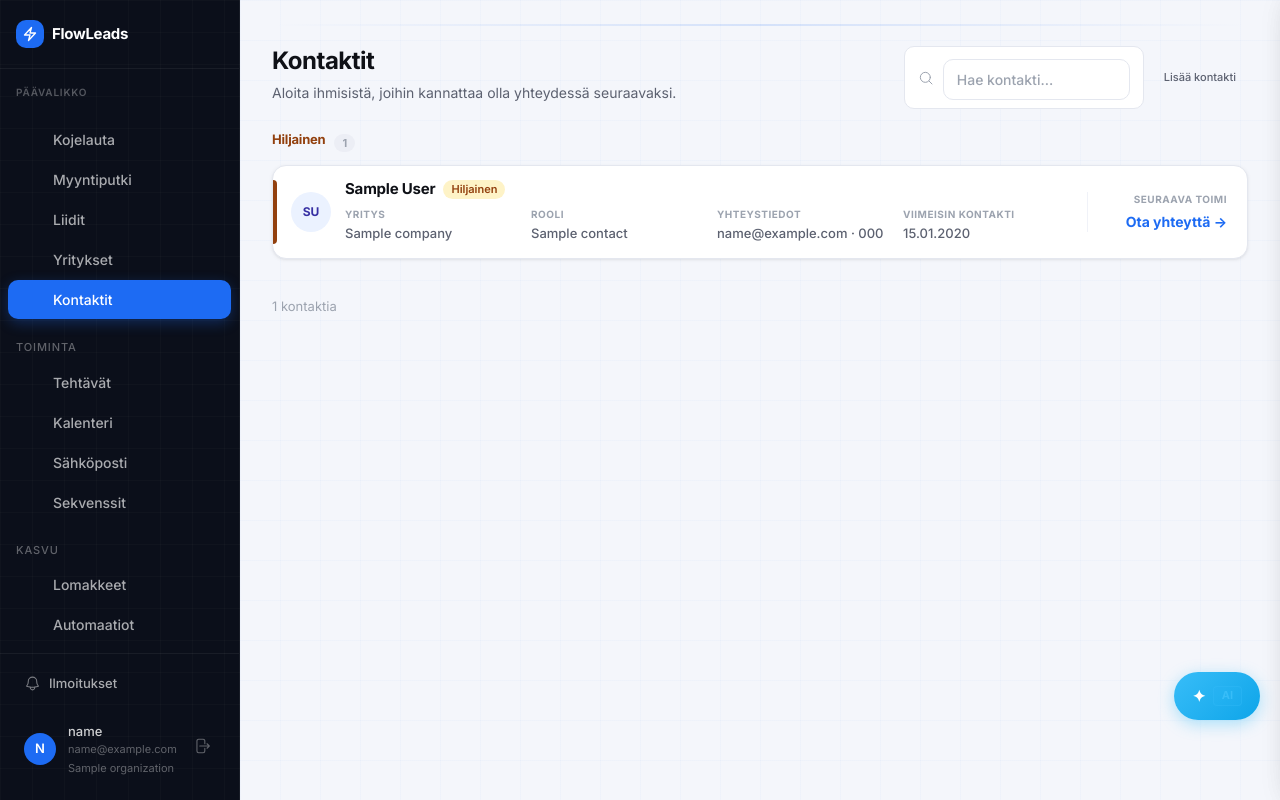
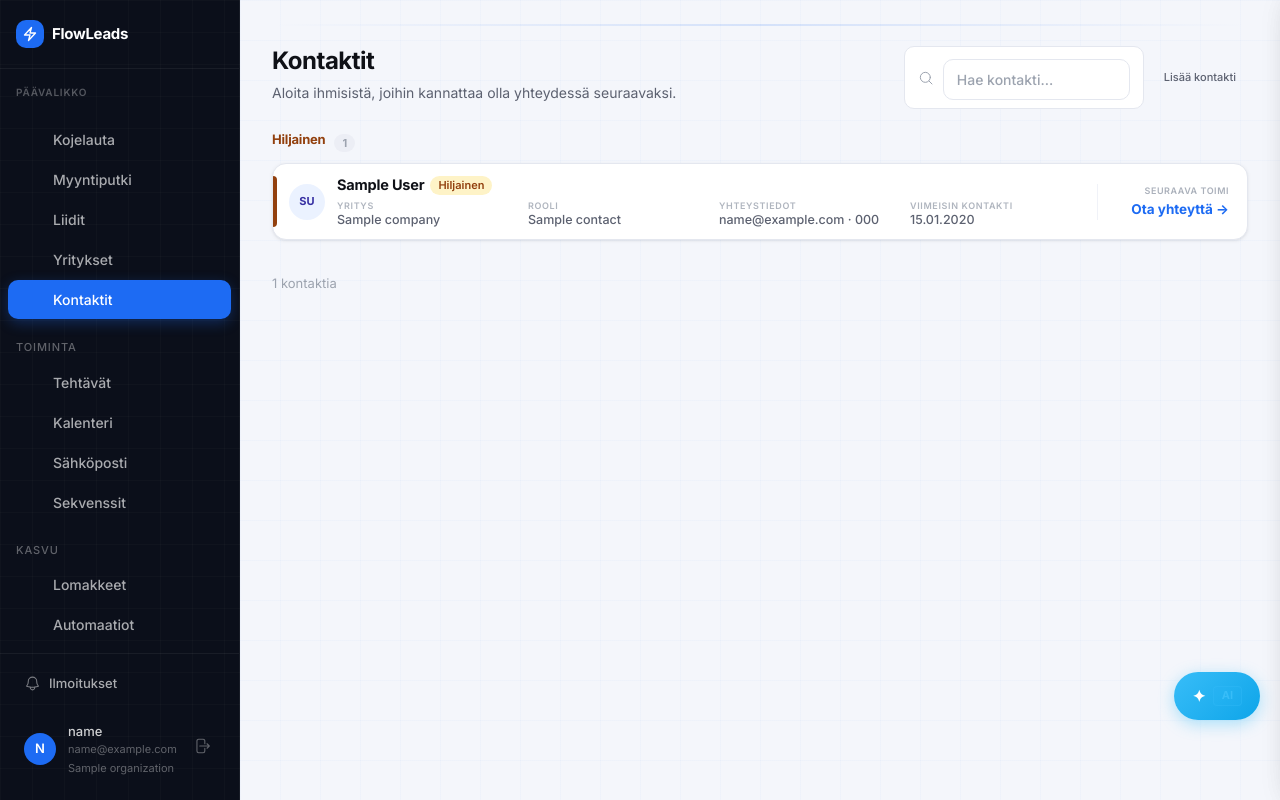
Before and after one commit to flowlyconnect-debug/flowleads-crm, a Flask app: page /contacts in a window 1280 px wide. Run offline with Flask 3, Linux system fonts and the light colour scheme; a user stored in the database is signed in; tables that the repository leaves empty hold one stand-in row (values such as "Sample post"); data that the repository does not hold is empty; parts of the project's set-up code (start-up, migrations or seed data) failed here and were passed over; some libraries are stand-ins or nearby versions.

Commit message:
Tighten companies and contacts focus list density and banner styling.
Co-authored-by: Cursor <cursoragent@cursor.com>

```diff
--- a/app/static/css/companies.css
+++ b/app/static/css/companies.css
@@ -243,50 +246,64 @@
 .companies-focus-row__opp {
   display: inline-flex;
   align-items: center;
-  padding: 3px 10px;
+  padding: 2px 8px;
   border-radius: 9999px;
-  font-size: 12px;
+  font-size: 11px;
   font-weight: 700;
   color: var(--color-accent-emphasis);
-  background: var(--color-accent-soft);
-  border: 1px solid color-mix(in srgb, var(--color-accent) 18%, transparent);
+  background: color-mix(in srgb, var(--color-accent-soft) 65%, transparent);
+  border: 1px solid color-mix(in srgb, var(--color-accent) 14%, transparent);
   white-space: nowrap;
 }
 
-.companies-focus-row__facts {
+.companies-focus-row__facts,
+.contacts-focus-row__facts {
   display: grid;
   grid-template-columns: repeat(4, minmax(0, 1fr));
-  gap: 8px 20px;
+  gap: 2px 16px;
   margin: 0;
 }
 
-.companies-focus-row__fact {
+.companies-focus-row__fact,
+.contacts-focus-row__fact {
   min-width: 0;
 }
 
-.companies-focus-row__fact dt {
-  margin: 0 0 2px;
-  font-size: 10px;
-  font-weight: 700;
-  letter-spacing: 0.05em;
+.companies-focus-row__fact dt,
+.contacts-focus-row__fact dt {
+  margin: 0;
+  font-size: 9px;
+  font-weight: 600;
+  letter-spacing: 0.07em;
   text-transform: uppercase;
   color: var(--color-text-muted);
+  opacity: 0.8;
+  line-height: 1.2;
 }
 
-.companies-focus-row__fact dd {
+.companies-focus-row__fact dd,
+.contacts-focus-row__fact dd {
   margin: 0;
-  font-size: 13px;
+  font-size: 12.5px;
   font-weight: 500;
+  line-height: 1.25;
   color: var(--color-text-secondary);
   white-space: nowrap;
   overflow: hidden;
   text-overflow: ellipsis;
 }
 
+.crm-focus-fact__value--empty {
+  color: color-mix(in srgb, var(--color-text-muted) 55%, transparent);
+  font-weight: 400;
+  font-size: 12px;
+  letter-spacing: 0.01em;
+}
+
 .companies-focus-row__value-hint {
-  margin: 8px 0 0;
-  font-size: 11px;
-  color: var(--color-text-muted);
+  margin: 5px 0 0;
+  font-size: 10.5px;
+  color: color-mix(in srgb, var(--color-text-muted) 80%, transparent);
   font-weight: 400;
 }
 
@@ -458,14 +476,14 @@
    -------------------------------------------------------------------------- */
 
 .crm-contacts-group {
-  margin-bottom: 24px;
+  margin-bottom: 20px;
 }
 
 .crm-contacts-group__head {
   display: flex;
   align-items: center;
   gap: 9px;
-  margin-bottom: 10px;
+  margin-bottom: 8px;
 }
 
 .crm-contacts-group__title {
@@ -499,8 +517,8 @@
   display: grid;
   grid-template-columns: 4px auto 1fr auto;
   align-items: stretch;
-  gap: 0 14px;
-  padding: 14px 20px 14px 0;
+  gap: 0 12px;
+  padding: 12px 18px 12px 0;
   border-top: 1px solid var(--color-border-light);
   transition: background 120ms ease;
 }
@@ -524,12 +542,12 @@
 }
 
 .crm-contact-row__avatar {
-  width: 40px;
-  height: 40px;
+  width: 36px;
+  height: 36px;
   border-radius: 9999px;
   background: var(--color-accent-soft);
   color: var(--color-accent-emphasis);
-  font-size: 12px;
+  font-size: 11px;
   font-weight: 700;
   display: flex;
   align-items: center;
@@ -547,46 +565,16 @@
   display: flex;
   align-items: center;
   flex-wrap: wrap;
-  gap: 8px;
-  margin-bottom: 8px;
+  gap: 6px;
+  margin-bottom: 6px;
 }
 
 .contacts-focus-row__name {
   margin: 0;
-  font-size: 15px;
+  font-size: 14.5px;
   font-weight: 700;
   letter-spacing: -0.2px;
   color: var(--color-text-primary);
-}
-
-.contacts-focus-row__facts {
-  display: grid;
-  grid-template-columns: repeat(4, minmax(0, 1fr));
-  gap: 8px 16px;
-  margin: 0;
-}
-
-.contacts-focus-row__fact {
-  min-width: 0;
-}
-
-.contacts-focus-row__fact dt {
-  margin: 0 0 2px;
-  font-size: 10px;
-  font-weight: 700;
-  letter-spacing: 0.05em;
-  text-transform: uppercase;
-  color: var(--color-text-muted);
-}
-
-.contacts-focus-row__fact dd {
-  margin: 0;
-  font-size: 13px;
-  font-weight: 500;
-  color: var(--color-text-secondary);
-  white-space: nowrap;
-  overflow: hidden;
-  text-overflow: ellipsis;
 }
 
 .contacts-focus-row__cta {
@@ -594,27 +582,28 @@
   flex-direction: column;
   align-items: flex-end;
   justify-content: center;
-  gap: 4px;
+  gap: 2px;
   flex-shrink: 0;
-  min-width: 140px;
+  min-width: 132px;
   padding-left: 8px;
   border-left: 1px solid var(--color-border-light);
   align-self: center;
 }
 
 .contacts-focus-row__cta-label {
-  font-size: 10px;
-  font-weight: 700;
-  letter-spacing: 0.05em;
+  font-size: 9px;
+  font-weight: 600;
+  letter-spacing: 0.06em;
   text-transform: uppercase;
   color: var(--color-text-muted);
+  opacity: 0.85;
 }
 
 .contacts-focus-row__next {
   display: inline-flex;
   align-items: center;
   gap: 6px;
-  font-size: 14px;
+  font-size: 13.5px;
   font-weight: 700;
   color: var(--color-accent);
   white-space: nowrap;
--- a/app/templates/companies/contacts.html
+++ b/app/templates/companies/contacts.html
@@ -53,7 +53,7 @@
       <dl class="contacts-focus-row__facts">
         <div class="contacts-focus-row__fact">
           <dt>Yritys</dt>
-          <dd>
+          <dd{% if not company %} class="crm-focus-fact__value--empty"{% endif %}>
             {% if company %}
               {% if company_url %}
               <a href="{{ company_url }}" class="crm-contact-row__company-link" onclick="event.stopPropagation()">{{ company.name }}</a>
@@ -67,11 +67,11 @@
         </div>
         <div class="contacts-focus-row__fact">
           <dt>Rooli</dt>
-          <dd>{{ c.title or "—" }}</dd>
+          <dd{% if not c.title %} class="crm-focus-fact__value--empty"{% endif %}>{{ c.title or "—" }}</dd>
         </div>
         <div class="contacts-focus-row__fact">
           <dt>Yhteystiedot</dt>
-          <dd class="crm-contact-row__contact-info">
+          <dd class="crm-contact-row__contact-info{% if not c.email and not c.phone %} crm-focus-fact__value--empty{% endif %}">
             {% if c.email %}{{ c.email }}{% endif %}
             {% if c.email and c.phone %} · {% endif %}
             {% if c.phone %}{{ c.phone }}{% else %}{% if not c.email %}—{% endif %}{% endif %}
@@ -79,7 +79,7 @@
         </div>
         <div class="contacts-focus-row__fact contacts-focus-row__fact--activity">
           <dt>Viimeisin kontakti</dt>
-          <dd class="{% if is_quiet %}crm-registry-row__meta-time--warn{% else %}crm-registry-row__meta-time--muted{% endif %}">
+          <dd class="{% if not c.updated_at %}crm-focus-fact__value--empty{% elif is_quiet %}crm-registry-row__meta-time--warn{% else %}crm-registry-row__meta-time--muted{% endif %}">
             {% if c.updated_at %}{{ c.updated_at.strftime('%d.%m.%Y') }}{% else %}Ei kontaktia{% endif %}
           </dd>
         </div>
--- a/app/templates/companies/index.html
+++ b/app/templates/companies/index.html
@@ -190,15 +190,15 @@
             <dl class="companies-focus-row__facts">
               <div class="companies-focus-row__fact">
                 <dt>Toimiala</dt>
-                <dd>{{ c.industry or "—" }}</dd>
+                <dd{% if not c.industry %} class="crm-focus-fact__value--empty"{% endif %}>{{ c.industry or "—" }}</dd>
               </div>
               <div class="companies-focus-row__fact">
                 <dt>Kaupunki</dt>
-                <dd>{% if c.city %}{{ c.city }}{% elif c.region %}{{ c.region }}{% else %}—{% endif %}</dd>
+                <dd{% if not c.city and not c.region %} class="crm-focus-fact__value--empty"{% endif %}>{% if c.city %}{{ c.city }}{% elif c.region %}{{ c.region }}{% else %}—{% endif %}</dd>
               </div>
               <div class="companies-focus-row__fact">
                 <dt>Kontaktit</dt>
-                <dd>
+                <dd{% if not row.contact_count %} class="crm-focus-fact__value--empty"{% endif %}>
                   {% if row.contact_count == 1 %}1 kontakti
                   {% elif row.contact_count %}{{ row.contact_count }} kontaktia
                   {% else %}Ei kontakteja{% endif %}
```
Also changed, not shown: other parts of app/static/css/companies.css (+33 -29 lines).
